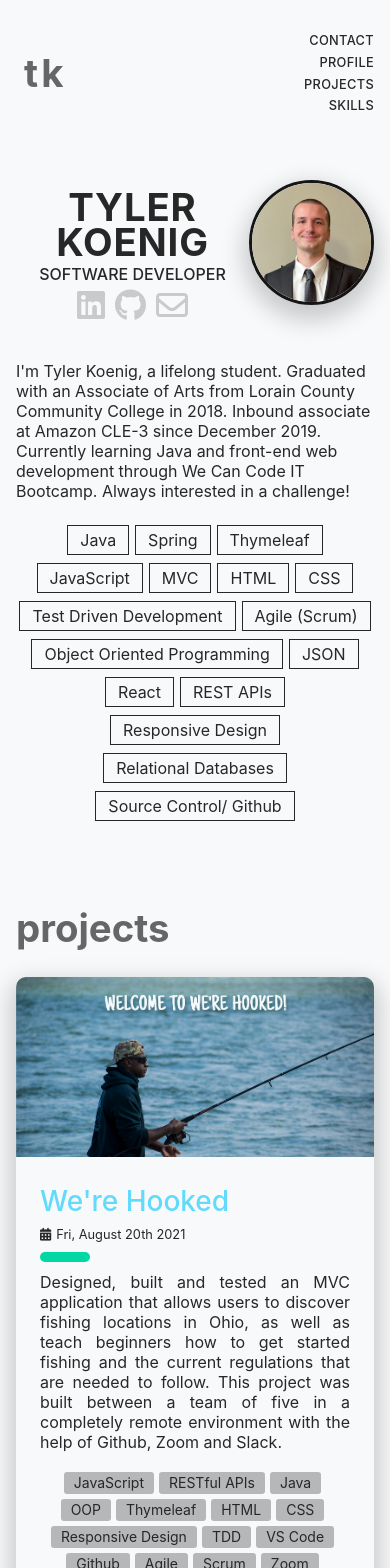
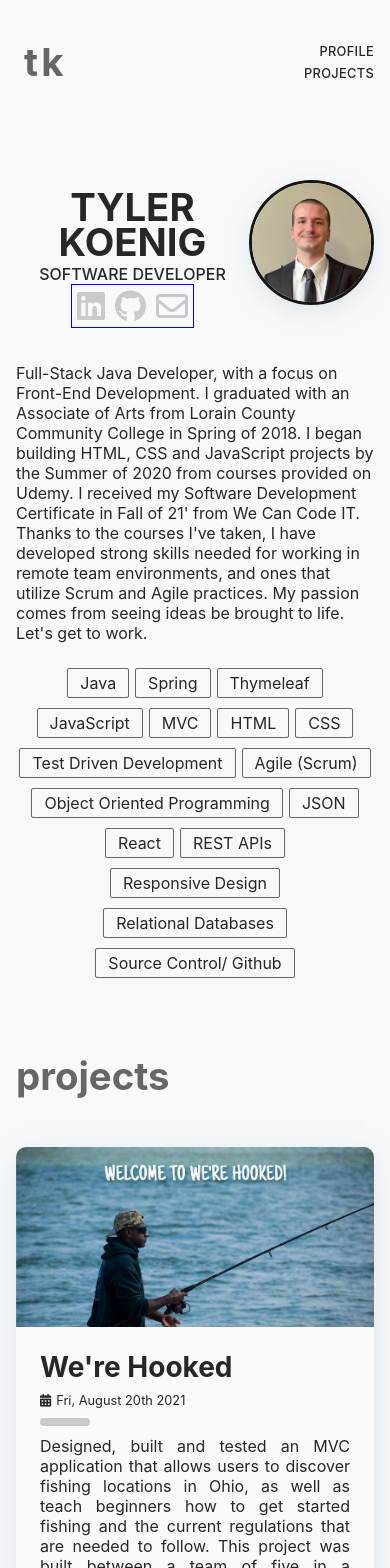
Before and after one commit to lerko96/react-portfolio, a React (Create React App) app: page / in a window 390 px wide. Shown: the top 1568 px of the page. Built offline with nearby package versions, Linux system fonts and the light colour scheme; a web font is replaced by a local one.

Commit message:
project styling -mobile

```diff
--- a/src/App.scss
+++ b/src/App.scss
@@ -9,41 +9,3 @@
 @import './components/Profile/profile.scss';
 @import './components/Projects/projects.scss';
 @import './components/Footer/footer.scss';
-
-
-
-
-.yolo p {
-	color: #282c34;
-}
-
-.App-logo {
-	height: 40vmin;
-	pointer-events: none;
-}
-
-@media (prefers-reduced-motion: no-preference) {
-	.App-logo {
-		animation: App-logo-spin infinite 20s linear;
-	}
-}
-
-.App-header {
-	background-color: #282c34;
-	min-height: 100vh;
-	display: flex;
-	flex-direction: column;
-	align-items: center;
-	justify-content: center;
-	// font-size: calc(10px + 2vmin);
-	color: white;
-}
-
-@keyframes App-logo-spin {
-	from {
-		transform: rotate(0deg);
-	}
-	to {
-		transform: rotate(360deg);
-	}
-}
--- a/src/components/Nav/Nav.js
+++ b/src/components/Nav/Nav.js
@@ -8,11 +8,11 @@ const Nav = () => (
 			</div>
 			<div id='nav__list'>
 				<ul>
-					<li id='nav__contact'>
+					{/* <li id='nav__contact'>
 						<a href='#contact' target='_self'>
 							CONTACT
 						</a>
-					</li>
+					</li> */}
 					<li>
 						<a href='#profile' target='_self'>
 							PROFILE
@@ -23,11 +23,11 @@ const Nav = () => (
 							PROJECTS
 						</a>
 					</li>
-					<li>
+					{/* <li>
 						<a href='#skills' target='_self'>
 							SKILLS
 						</a>
-					</li>
+					</li> */}
 				</ul>
 			</div>
 		</nav>
--- a/src/components/Nav/nav.scss
+++ b/src/components/Nav/nav.scss
@@ -3,7 +3,6 @@ header {
 	margin: 0 1rem;
 	padding-top: 30px;
 	min-height: 150px;
-	// border: 1px solid yellow;
 }
 
 nav {
@@ -37,6 +36,5 @@ nav {
         background-color: $color-green;
         color: $color-dark2;
         transition: $transition-hl;
-
     }
 }
--- a/src/components/Profile/Profile.js
+++ b/src/components/Profile/Profile.js
@@ -53,11 +53,16 @@ const Profile = () => (
 		<article class='profile__about'>
 			<h2>about</h2>
 			<p>
-				I'm Tyler Koenig, a lifelong student. Graduated with an
-				Associate of Arts from Lorain County Community College in 2018.
-				Inbound associate at Amazon CLE-3 since December 2019. Currently
-				learning Java and front-end web development through We Can Code
-				IT Bootcamp. Always interested in a challenge!
+				Full-Stack Java Developer, with a focus on Front-End
+				Development. I graduated with an Associate of Arts from Lorain
+				County Community College in Spring of 2018. I began building
+				HTML, CSS and JavaScript projects by the Summer of 2020 from
+				courses provided on Udemy. I received my Software Development
+				Certificate in Fall of 21' from We Can Code IT. Thanks to the
+				courses I've taken, I have developed strong skills needed for
+				working in remote team environments, and ones that utilize Scrum
+				and Agile practices. My passion comes from seeing ideas be
+				brought to life. Let's get to work.
 			</p>
 		</article>
 		<article class='profile__skills' id='skills'>
--- a/src/components/Profile/profile.scss
+++ b/src/components/Profile/profile.scss
@@ -1,6 +1,13 @@
 #profile {
 	h2 {
 		display: none;
+	}
+	@include respond(tab-mini) {
+		max-width: 768px;
+		margin: 0 auto;
+		ul {
+			max-width: 740px;
+		}
 	}
 }
 
@@ -9,9 +16,14 @@
 	display: flex;
 	flex-direction: row-reverse;
 	padding: 30px 0 5px;
+	@include respond(tab-mini) {
+		flex-direction: row;
+	}
 }
 
 .card__img {
+	display: flex;
+	justify-content: start;
 	flex: 1;
 	#headshot {
 		width: 125px;
@@ -19,6 +31,9 @@
 		border: 3px solid #151515;
 		border-radius: 50%;
 		box-shadow: $shadow-360;
+	}
+	@include respond(tab-mini) {
+		justify-content: end;
 	}
 }
 
@@ -28,11 +43,14 @@
 	flex-direction: column;
 	align-items: center;
 	padding-top: 10px;
+	@include respond(phone-plus) {
+		padding-top: 20px;
+	}
 	.bio__name {
 		line-height: 0.9;
 		font-size: $fs-big;
 		font-weight: $weight-heavy;
-		letter-spacing: 0.05rem;
+		// letter-spacing: 0.05rem;
 		text-align: center;
 		a {
 			padding: 0;
@@ -45,6 +63,7 @@
 		font-weight: $weight-mid;
 	}
 	.bio__contacts {
+		border: 1px solid blue;
 		display: flex;
 		flex-direction: row;
 		justify-content: space-between;
@@ -56,13 +75,15 @@
 				transition: $transition-hl;
 			}
 		}
-
 	}
 }
 
 .profile__about {
 	margin: 0 auto;
 	padding: 30px 0 20px;
+	@include respond(tab-mini) {
+		padding: 40px 50px 40px;
+	}
 }
 
 .profile__skills {
@@ -72,8 +93,14 @@
 		justify-content: center;
 	}
 	li {
-		border: 1px solid $color-dark;
+		// background:  $color-lgrey;
+		// box-shadow: $shadow-360-inset;
+		border: 1px solid $color-grey;
+		border-radius: 2px;
 		padding: 4px 12px;
-		margin: 4px 3px;
+		margin: 5px 3px;
+	}
+	@include respond(tab-mini) {
+		padding: 0 50px;
 	}
 }
--- a/src/components/Projects/projects.scss
+++ b/src/components/Projects/projects.scss
@@ -1,87 +1,35 @@
 #projects {
-    padding: 80px 0 5px;
+	padding: 70px 0 60px;
 	h2 {
 		// display: none;
 		color: $color-grey;
 		font-size: $fs-big;
-        padding-bottom: 10px;
+		// padding-bottom: 10px;
 	}
 }
 
 .project {
+	flex-wrap: wrap;
+	display: flex;
+	flex-direction: column;
 	box-shadow: $shadow-360;
 	border-radius: 10px;
-    margin: 1rem 0;
+	margin: 3rem 0;
 	overflow: hidden;
-    a, a:hover {
-        display: contents;
-    }
-    h3 {
-        margin-bottom: 0.5rem;
-        font-weight: $weight-mid;
-        line-height: 1.2;
-        font-size: 1.75rem;
-        :hover {
-            color: $color-green;
-            transition: $transition-hl;
+	position: relative;
+
+	a,
+	a:hover {
+		// transition: color 0.25s ease-in-out;
+		// transition: background 300ms ease-in-out;
+		color: $color-dark;
 	}
 
-    }
-    img {
-    max-height: 180px;
-    width: 100%;
-    object-fit: cover;
-    position: relative;
-    }
-    ::before {
-
-    }
-
-
-}
-
-.project:hover .project__bar {
-	width: 100px;
-}
-
-
-// aka .project a {
-// .project__img_link {
-// 	display: contents;
-// }
-
-.project__text {
-	padding: 1.5rem;
-	position: relative;
-	display: flex;
-	flex-direction: column;
-    p {
-        overflow: hidden;
-        text-overflow: ellipsis;
-        text-align: justify;
-        height: 100%;
-    }
-    ul {
-        display: flex;
-        flex-flow: row wrap;
-        font-size: 14px;
-        margin: 20px 0 0 0;
-        padding: 0;
-        justify-content: center;
-        li {
-            display: inline-block;
-            background: rgba(83, 83, 83, 0.4);
-            border-radius: 3px;
-            padding: 2.5px 10px;
-            margin: 0 5px 5px 0;
-            cursor: default;
-            user-select: none;
-            transition: background-color 0.3s;
-        }
-        :hover {
-            background: rgba(83, 83, 83, 0.8);
-        }
-    }
+	h3,
+	.h3 {
+		margin-bottom: 0.5rem;
+		font-weight: $weight-heavy;
+		line-height: 1.2;
 	}
 
 	.project__subtitle_small {
@@ -91,12 +39,182 @@
 		}
 	}
 
+	.project__title {
+		font-size: 1.75rem;
+		a {
+			transition: color 0.1s ease;
+			transition: background 250ms ease-in-out;
+		}
+
+		:hover {
+			// color: $color-blue;
+			background: $color-green;
+		}
+	}
+	.project__img {
+		max-height: 180px;
+		width: 100%;
+		object-fit: cover;
+		position: relative;
+	}
+
+	.project__img_link {
+		display: contents;
+	}
+
 	.project__bar {
 		width: 50px;
-	height: 10px;
+		height: 8px;
 		margin: 10px 0;
 		border-radius: 5px;
+		background-color: $color-lgrey;
+		transition: background-color 0.1s ease;
 		transition: width 0.2s ease;
-	background-color: #00d7a5;
+	}
 
+	.project__text {
+		padding: 1.5rem;
+		position: relative;
+		display: flex;
+		flex-direction: column;
+		background: $color-light;
 	}
+
+	.project__info {
+		overflow: hidden;
+		text-overflow: ellipsis;
+		text-align: justify;
+		height: 100%;
+		color: $color-dark;
+		transition: color 0.1s ease;
+	}
+
+	.project__tagbox {
+		display: flex;
+		flex-flow: row wrap;
+		font-size: 14px;
+		margin: 20px 0 0 0;
+		padding: 0;
+		justify-content: center;
+
+		.tag__item {
+			display: inline-block;
+			background: $color-lgrey;
+			color: $color-dark;
+			border-radius: 3px;
+			padding: 5px 10px;
+			margin: 0 5px 5px 0;
+			cursor: default;
+			user-select: none;
+			transition: background 0.1s ease-in-out;
+			transition: color 0.05s ease-out;
+
+			&:hover {
+				background: $color-grey;
+				color: $color-light;
+			}
+		}
+	}
+
+	&:before {
+		content: '';
+		position: absolute;
+		top: 0;
+		right: 0;
+		bottom: 0;
+		left: 0;
+		// background-image: linear-gradient(
+		//     -30deg,
+		//     rgba(176, 176, 176, 0.9),
+		//     transparent 50%
+		// );
+		// box-shadow: $shadow-360-inset;
+		// box-shadow: $shadow-360;
+		// background-image: linear-gradient(-30deg, #110f16, transparent 50%);
+		opacity: 1;
+		border-radius: 10px;
+	}
+
+	&:hover {
+		.project__bar {
+			width: 100px;
+			background-color: $color-grey;
+		}
+
+		.project__title {
+			a {
+				color: $color-dark;
+			}
+		}
+
+		.project__info {
+			color: $color-dark;
+		}
+	}
+
+	:hover {
+	}
+	@include respond(tab-mini) {
+		// display: flex;
+		// flex-direction: row;
+		flex-wrap: inherit;
+
+		a {
+			color: $color-grey;
+		}
+
+		.project__title {
+			font-size: 2rem;
+		}
+
+		.project__tagbox {
+			justify-content: start;
+		}
+
+		.project__img {
+			max-width: 250px;
+			max-height: 100%;
+			transition: transform 0.2s ease;
+		}
+
+		.project__text {
+			padding: 3rem;
+			width: 100%;
+		}
+
+		.project__info {
+			color: $color-grey;
+		}
+
+		.media.project__text:before {
+			content: '';
+			position: absolute;
+			display: block;
+			top: -20%;
+			height: 130%;
+			width: 55px;
+		}
+
+		&:hover .project__img {
+			transform: scale(1.1);
+		}
+
+		&:nth-child(2n + 1) {
+			flex-direction: row;
+		}
+
+		&:nth-child(2n + 0) {
+			flex-direction: row-reverse;
+		}
+
+		&:nth-child(2n + 1) .project__text::before {
+			left: -12px !important;
+			transform: rotate(4deg);
+		}
+
+		&:nth-child(2n + 0) .project__text::before {
+			right: -12px !important;
+			transform: rotate(-4deg);
+		}
+	}
+}
--- a/src/styles/base.scss
+++ b/src/styles/base.scss
@@ -15,13 +15,9 @@ body {
 	flex-direction: column;
 	font-size: 16px;
 	font-weight: $weight-norm;
-    // letter-spacing: 0.02rem;
 	text-align: start;
 	text-rendering: optimizeLegibility;
 	transition: background 0.2s linear;
-    // unsure about these two
-    // height: 100%;
-    // width: 100%;
 }
 
 body.dark {
@@ -30,18 +26,35 @@ body.dark {
 }
 
 .App {
-	p {
-		@include respond(phone) {
-			color: blue;
+	@include respond(tab-mini) {
+		margin: 0 auto;
+		max-width: 768px;
+		@media (prefers-reduced-motion: no-preference) {
+			#headshot {
+				animation: App-logo-spin 1 700ms ease-in-out;
+				// animation-delay: 1s;
+			}
+		}
+
+		@keyframes App-logo-spin {
+			from {
+				transform: rotateY(0deg);
+			}
+			to {
+				transform: rotateY(360deg);
 			}
 		}
 	}
 
+	p {
+		// @include respond(phone-plus) {
+		// 	color: blue;
+		// }
+	}
 	a {
-    color: $color-blue;
 		text-decoration: none;
 	}
-
 	ul {
 		list-style-type: none;
 	}
+}
--- a/src/styles/mixins.scss
+++ b/src/styles/mixins.scss
@@ -1,6 +1,11 @@
 @mixin respond($breakpoint) {
-	@if $breakpoint == phone {
-		@media (min-width: 600px) {
+	@if $breakpoint == phone-plus {
+		@media (min-width: 414px) {
+			@content;
+		}
+	}
+	@if $breakpoint == tab-mini {
+		@media (min-width: 768px) {
 			@content;
 		}
 	}
--- a/src/styles/variables.scss
+++ b/src/styles/variables.scss
@@ -13,10 +13,13 @@ $color-green: #2bf3c4;
 
 $fs-big: 2.4rem;
 
+$fw-light: 300;
+$weight-norm: 400;
 $weight-mid: 500;
 $weight-heavy: 700;
-$weight-norm: 400;
 
 $transition-hl: 150ms ease;
 
-$shadow-360: 0 10px 25px 5px rgba(0, 0, 0, 0.2);
+$shadow-360: 0 7px 30px -10px rgba(150, 170, 180, 0.5);
+$shadow-360-og: 0 10px 25px 5px rgba(0, 0, 0, 0.2);
+$shadow-360-inset: inset -10px -20px 20px 1px rgba(0, 0, 0, 0.2);
```
Also changed, not shown: src/components/Projects/Projects.js (+34 -44 lines). Lines whose indentation alone changed are shown as unchanged.
